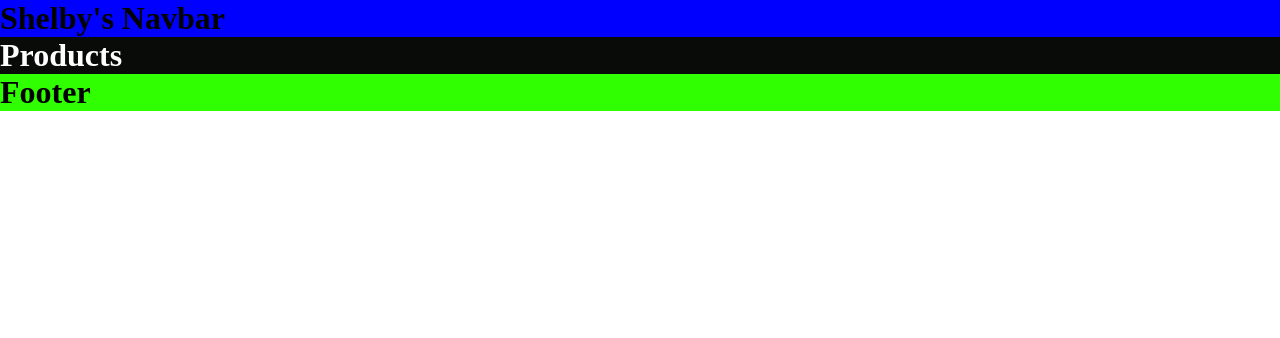
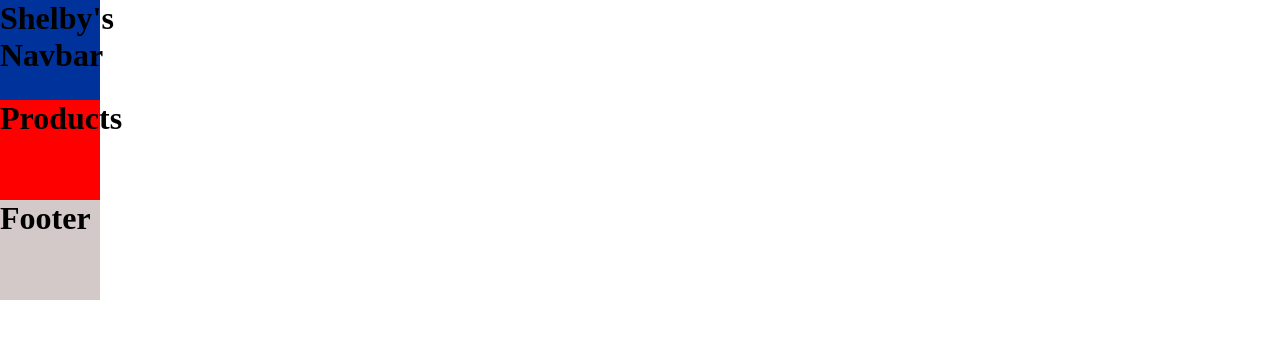
Before and after one commit to CodeNinja202/Ross-Shelby, a React (Create React App) app: page / in a window 1280 px wide. Shown: the top 338 px of the page. Built offline with nearby package versions, Linux system fonts and the light colour scheme.

Commit message:
saving test

```diff
--- a/src/index.css
+++ b/src/index.css
@@ -6,18 +6,47 @@
 }
 
 header{
-    background-color: blue;
+    width: 100px;
+    height: 100px;
+    background-color: red;
+    position: relative;
+    animation-name: example;
+    animation-duration: 5s;
+    animation-timing-function: linear;
+    animation-delay: 2s;
+    animation-iteration-count: infinite;
+    animation-direction: alternate;
+}
+@keyframes example {
+    0%   {background-color:red; left:0px; top:0px;}
+    25%  {background-color:yellow; left:200px; top:0px;}
+    50%  {background-color:blue; left:200px; top:200px;}
+    75%  {background-color:green; left:0px; top:200px;}
+    100% {background-color:red; left:0px; top:0px;}
+  }
+.footer-main-div{
+    width: 100px;
+  height: 100px;
+  background: rgb(212, 201, 201);
+  transition: width 2s;
+}
+.footer-main-div:hover {
+    width: 300px;
+  }
+
+
+
+.product-main-div{
+    width: 100px;
+    height: 100px;
+    background-color: red;
+    animation-name: example;
+    animation-duration: 4s;
 }
 
-.footer-main-div{
-    background-color: rgb(47, 255, 0);
-}
-
-.footer-main-div{
-    background-color: rgb(47, 255, 0);
-}
-
-.product-main-div{
-    color: white;
-    background-color: rgb(9, 11, 8);
-}
+@keyframes example {
+    0%   {background-color: red;}
+    25%  {background-color: yellow;}
+    50%  {background-color: blue;}
+    100% {background-color: green;}
+  }
```
